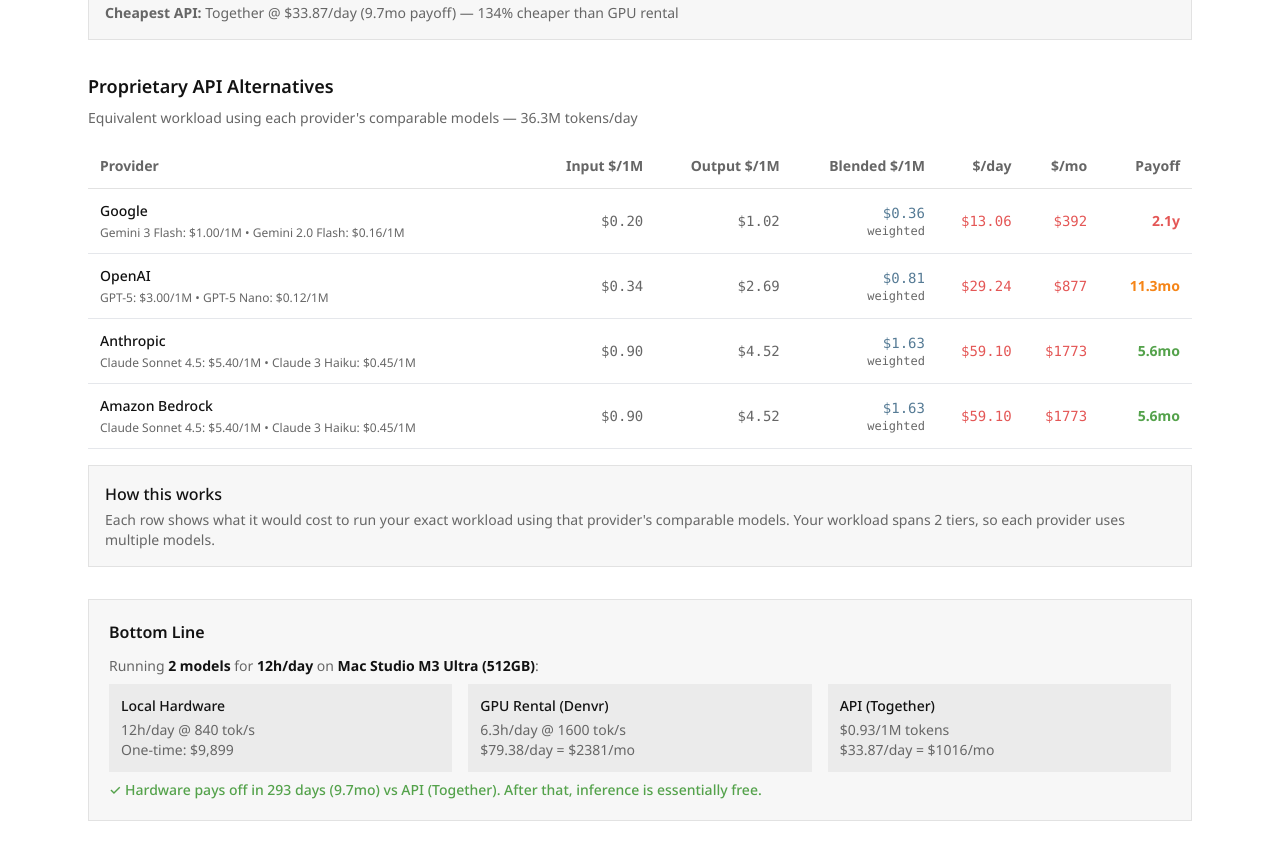
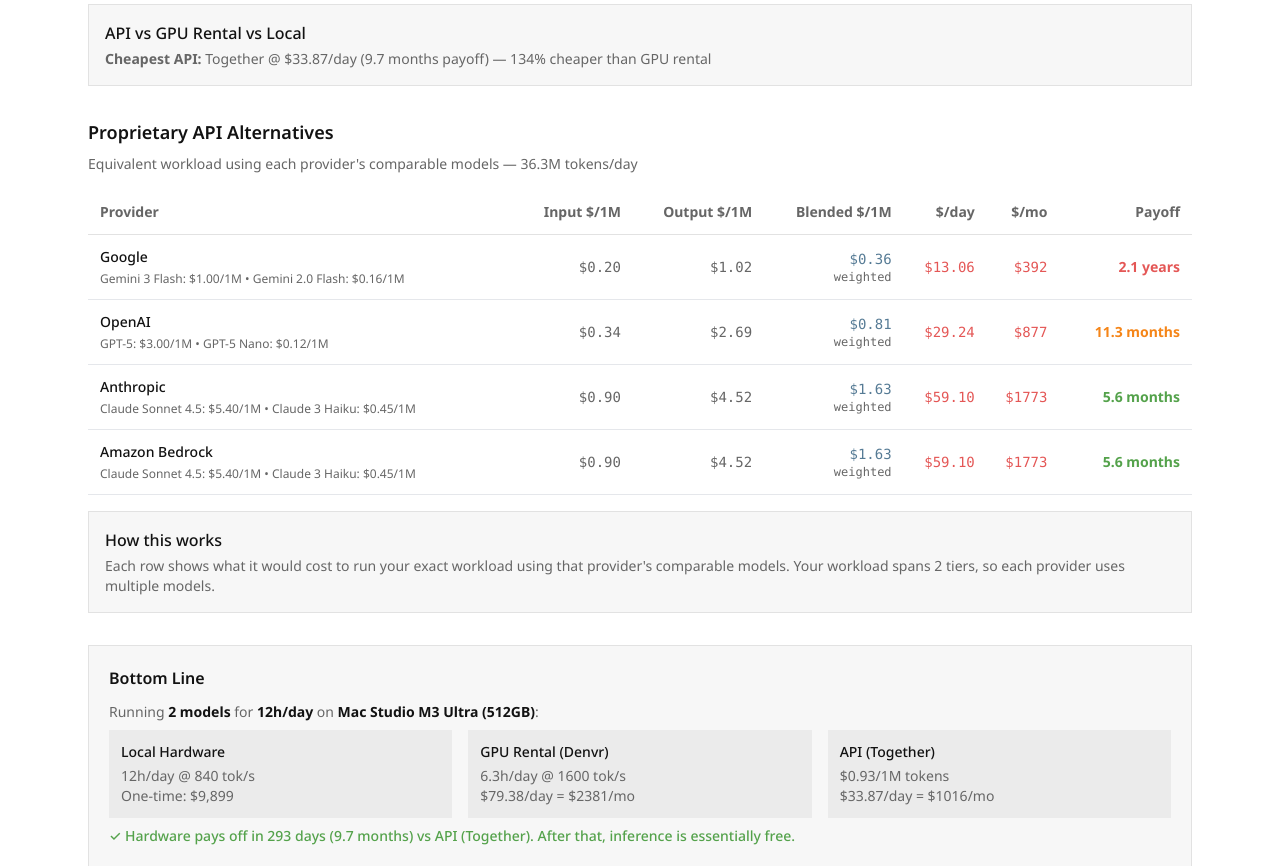
Before and after one commit to jharris1679/inference-economics, an Astro site: page / in a window 1280 px wide. Shown: the part 3574-4440 px from the top of the page. Built offline with nearby package versions, Linux system fonts and the light colour scheme; Astro itself is replaced by a stand-in of ours.

Commit message:
fix: full month/year/day words in payoff, add Gemma models
- formatPayoff now returns "8.5 months" instead of "8.5mo"
- Added Google Gemma 3 models to models.json (2B, 9B, 27B)

```diff
--- a/src/components/PayoffCalculator.jsx
+++ b/src/components/PayoffCalculator.jsx
@@ -697,14 +697,12 @@ export default function PayoffCalculator() {
                   <StatCard
                     label="Payoff Time"
                     value={cheapest ? formatPayoff(cheapest.payoffMonths) : 'N/A'}
-                    unit="months"
                     description="Break-even vs cheapest cloud"
                   />
                 ) : (
                   <StatCard
                     label="Payoff Time"
                     value={filteredApiProviders[0] ? formatPayoff(filteredApiProviders[0].payoffMonths) : 'N/A'}
-                    unit="months"
                     description="Break-even vs cheapest API"
                   />
                 )}
--- a/src/data/models.json
+++ b/src/data/models.json
@@ -71,6 +71,47 @@
           "quantization": "FP8",
           "tier": "frontier",
           "notes": "~200GB weights, 8× H100"
+        }
+      }
+    },
+    "google": {
+      "name": "Google",
+      "models": {
+        "gemma-3-2b": {
+          "name": "Gemma 3 2B",
+          "params": "2B",
+          "minRAM": 4,
+          "localTokPerSec": 120,
+          "dgxSparkTokPerSec": 60,
+          "cloudTokPerSec": 160,
+          "cloudGPUs": 0.05,
+          "quantization": "Q4_K_M",
+          "tier": "small",
+          "notes": "~2GB loaded, 20 instances per H100"
+        },
+        "gemma-3-9b": {
+          "name": "Gemma 3 9B",
+          "params": "9B",
+          "minRAM": 8,
+          "localTokPerSec": 75,
+          "dgxSparkTokPerSec": 38,
+          "cloudTokPerSec": 100,
+          "cloudGPUs": 0.1,
+          "quantization": "Q4_K_M",
+          "tier": "small",
+          "notes": "~6GB loaded, 10 instances per H100"
+        },
+        "gemma-3-27b": {
+          "name": "Gemma 3 27B",
+          "params": "27B",
+          "minRAM": 20,
+          "localTokPerSec": 32,
+          "dgxSparkTokPerSec": 18,
+          "cloudTokPerSec": 50,
+          "cloudGPUs": 0.25,
+          "quantization": "Q4_K_M",
+          "tier": "medium",
+          "notes": "~15GB loaded, 4 instances per H100"
         }
       }
     },
```
Also changed, not shown: src/lib/calculations.js.
